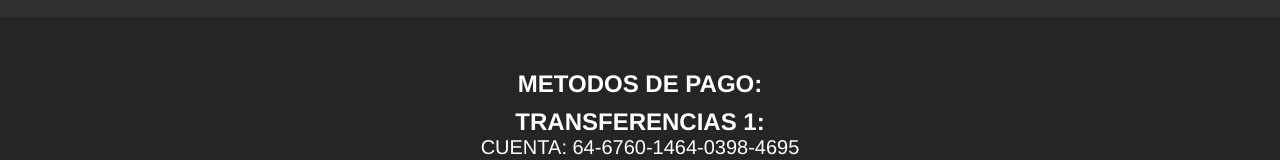
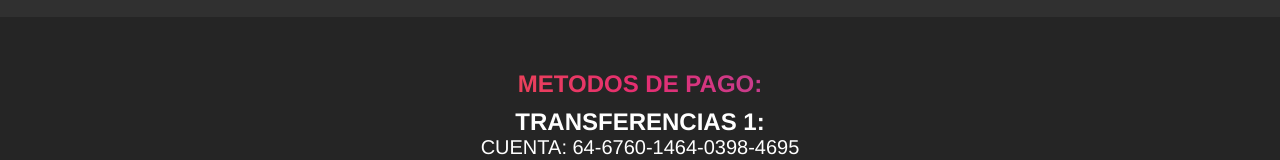
Before and after one commit to Albertosl2497/frontend, a React (Create React App) app: page / in a window 1280 px wide. Shown: the part 1305-1465 px from the top of the page. Built offline with nearby package versions, Linux system fonts and the light colour scheme; no server answers.

Commit message:
Update Footer.jsx

```diff
--- a/src/Components/Footer.jsx
+++ b/src/Components/Footer.jsx
@@ -6,7 +6,7 @@ function Footer() {
       <div className="footer-container">
         <div className="row">
           <div className="col-md-4 col-md-6 center">
-            <h2 className="white bold">METODOS DE PAGO:</h2>
+            <h1 className="white bold">METODOS DE PAGO:</h1>
             <div className="col" style={{ display: 'flex', flexDirection: 'column' }}>
               <div className="col">
                 <h2 className="white bold">TRANSFERENCIAS 1:</h2>
```
